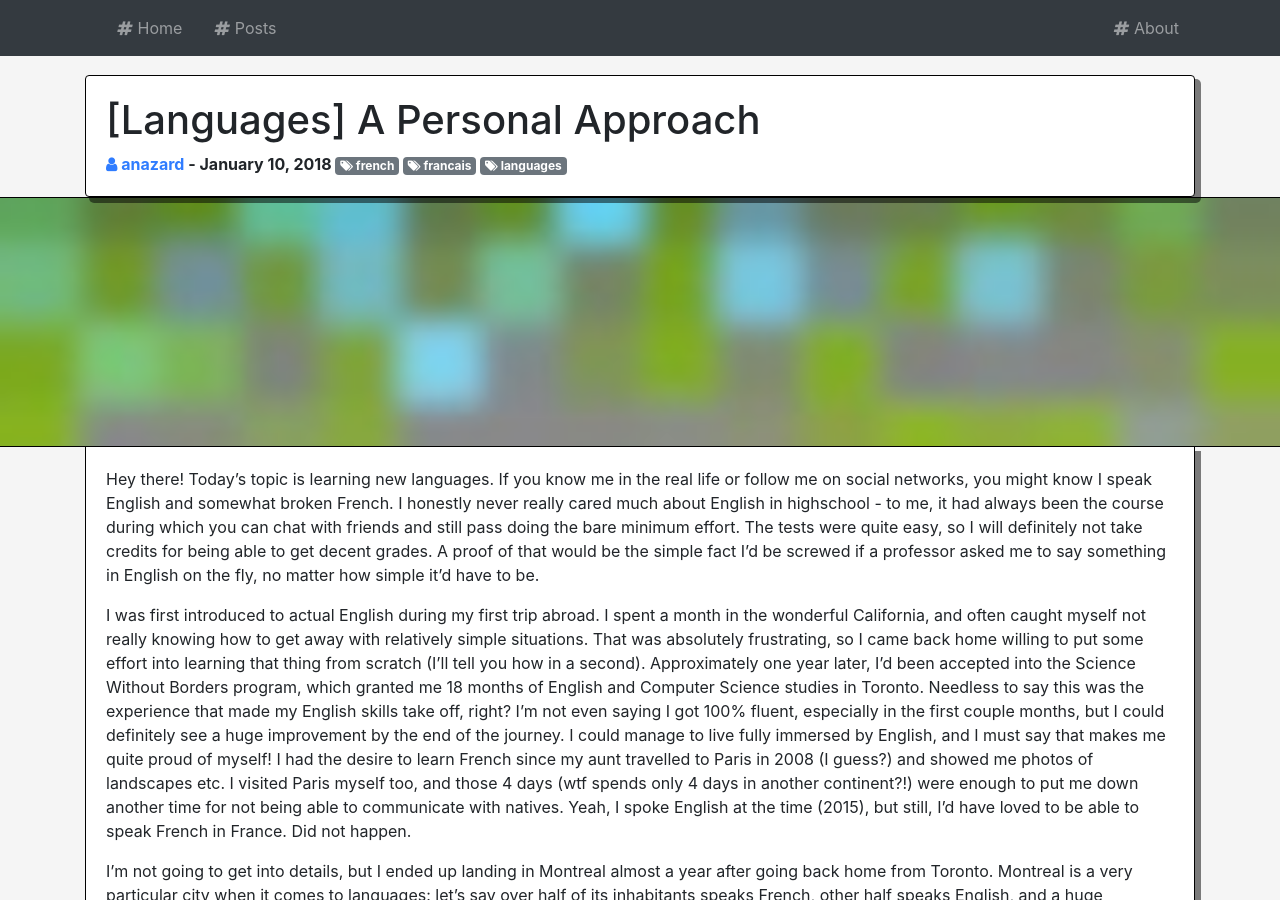
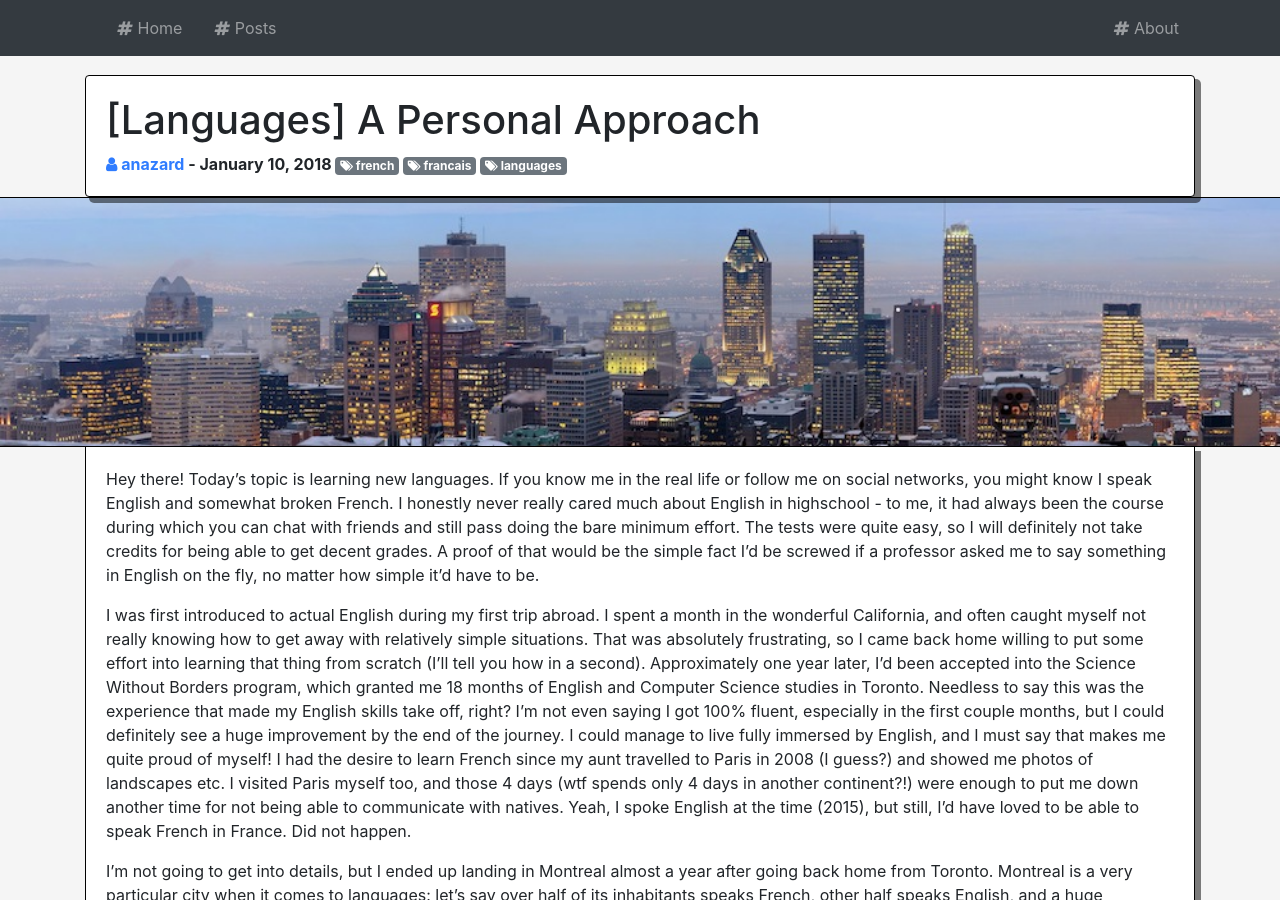
Before and after one commit to anazard/anazard.github.io, a Jekyll site: the page built from _posts/2018-01-10-languages-a-personal-approach.md, in a window 1280 px wide and 900 px high. Built offline with Jekyll 4.4.1, drawn with Linux system fonts in a browser that asks for light colours; comment, search, counter and statistics services are not loaded.

Commit message:
Changed mtl image

```diff
--- a/_posts/2018-01-10-languages-a-personal-approach.md
+++ b/_posts/2018-01-10-languages-a-personal-approach.md
@@ -4,6 +4,7 @@ comments: true
 title: "[Languages] A Personal Approach"
 tags: [french, francais, languages]
 thumbnail: 'chocolatine.png'
+cover: 'montreal.jpg'
 ---
 
 Hey there! Today's topic is learning new languages. If you know me in the real life or follow me on social networks, you might know I speak English and somewhat broken French. I honestly never really cared much about English in highschool - to me, it had always been the course during which you can chat with friends and still pass doing the bare minimum effort. The tests were quite easy, so I will definitely not take credits for being able to get decent grades. A proof of that would be the simple fact I'd be screwed if a professor asked me to say something in English on the fly, no matter how simple it'd have to be.
```
Also changed, not shown: assets/images/posts/montreal.jpg, 2 other files.
